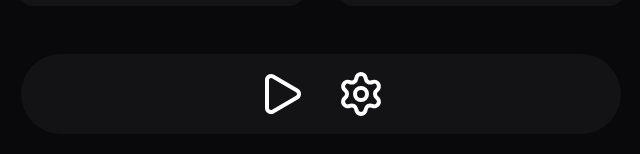
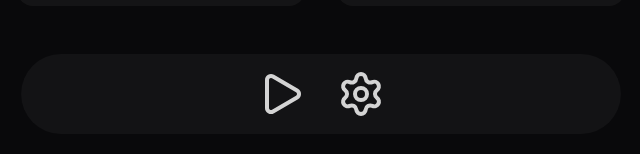
Before and after one commit to ericocneto/chessclock-v2, a React (Vite) app: page / in a window 1280 px wide. Shown: the part 474-628 px from the top of the page, without its empty margins (319-959 px from the left). Built offline with nearby package versions, Linux system fonts and the light colour scheme.

Commit message:
style: change navbar colors

```diff
--- a/src/components/Navbar.tsx
+++ b/src/components/Navbar.tsx
@@ -6,8 +6,8 @@ export default function Navbar() {
     <div className="h-20 w-150 flex justify-center items-center rounded-full bg-white/4">
       <nav className="flex flex-row flex-nowrap gap-8">
         {" "}
-        <Play className="text-white size-12 cursor-pointer hover:text-neutral-300 transition ease-in-out" />
-        <Settings className="text-white size-12 cursor-pointer hover:text-neutral-300 transition ease-in-out" />
+        <Play className="text-neutral-300 size-12 cursor-pointer hover:text-white transition ease-in-out" />
+        <Settings className="text-neutral-300 size-12 cursor-pointer hover:text-white transition ease-in-out" />
       </nav>
     </div>
   );
```
